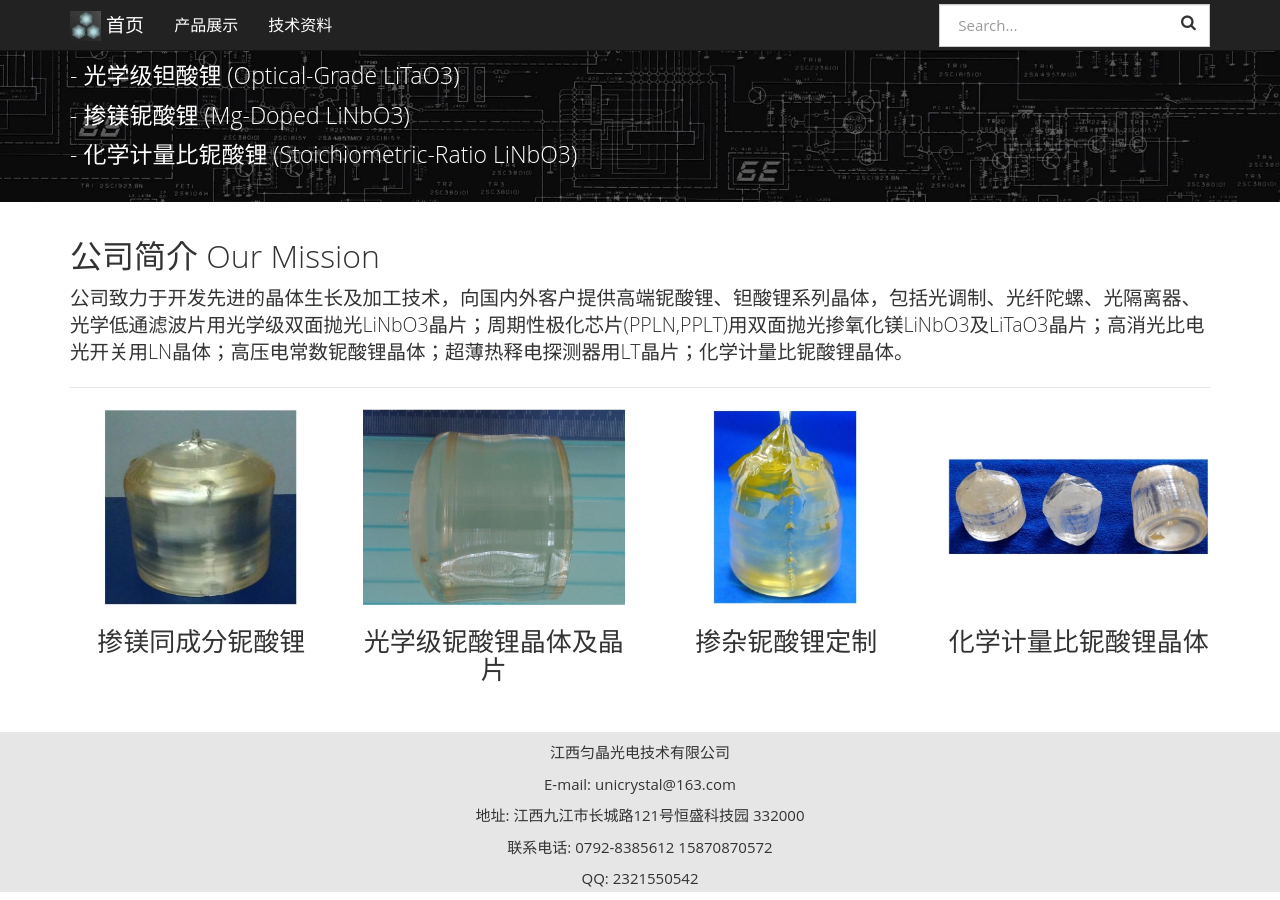
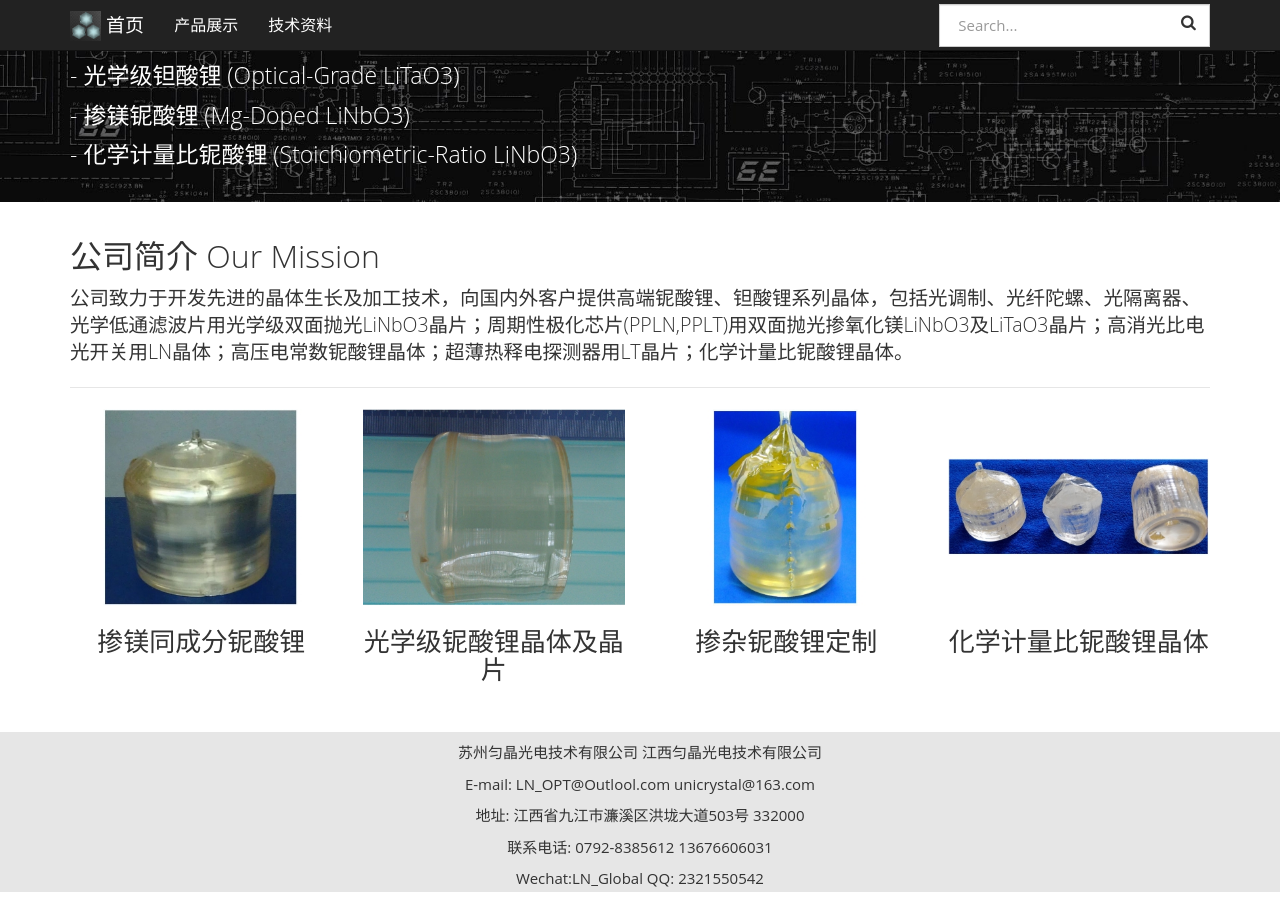
Before and after one commit to UnicrystalCN/UnicrystalCN.github.io, a Jekyll site: the page built from index.html, in a window 1280 px wide and 900 px high, scrolled down 166 px. Built offline with Jekyll 4.4.1, drawn with Linux system fonts in a browser that asks for light colours.

Commit message:
Update footer.html

```diff
--- a/_includes/footer.html
+++ b/_includes/footer.html
@@ -3,19 +3,20 @@
 
         <p class="text-center">
             <!-- {{ site.title }} {{ site.time | date: '%Y' }} | -->
+            苏州匀晶光电技术有限公司
             江西匀晶光电技术有限公司
         </p>
         <p class="text-center">
-            E-mail: unicrystal@163.com
+            E-mail: LN_OPT@Outlool.com   unicrystal@163.com
         </p>
         <p class="text-center">
-            地址: 江西九江市长城路121号恒盛科技园 332000
+            地址: 江西省九江市濂溪区洪垅大道503号  332000
         </p>
         <p class="text-center">
-            联系电话: 0792-8385612 15870870572
+            联系电话: 0792-8385612 13676606031
         </p>
         <p class="text-center">
-            QQ: 2321550542
+            Wechat:LN_Global  QQ: 2321550542
         </p>
     </div>
 </footer>
```
